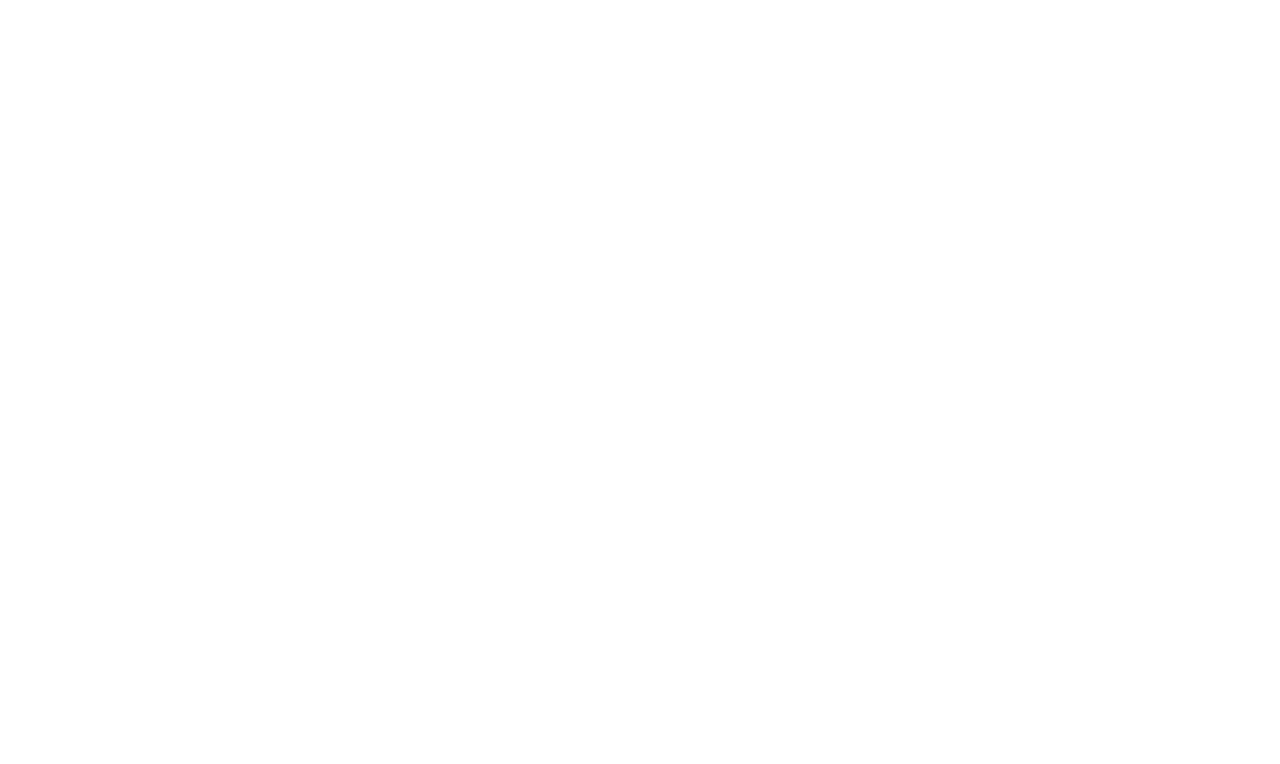
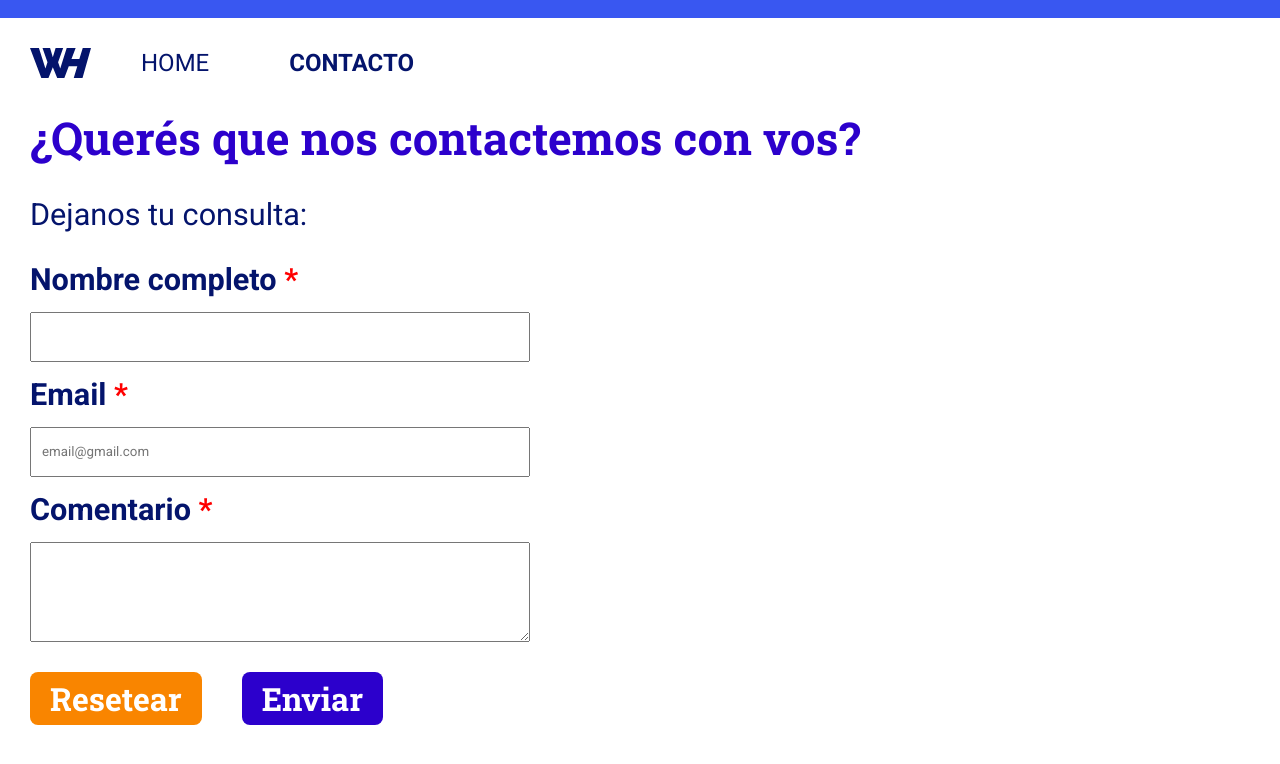
Before and after one commit to florluzduarte/desafios-bootcamp-java-2023, a plain HTML site: page modulo-5-HTML-CSS/contacto.html in a window 1280 px wide. Drawn offline with Linux system fonts and the light colour scheme.

Commit message:
HTML y CSS - Módulo 5 - Ejercicio 2

```diff
--- a/modulo-5-HTML-CSS/contacto.html
+++ b/modulo-5-HTML-CSS/contacto.html
@@ -3,7 +3,59 @@
   <head>
     <meta charset="UTF-8" />
     <meta name="viewport" content="width=device-width, initial-scale=1.0" />
-    <title>Document</title>
+    <title>Laboratorio 2</title>
+    <link rel="stylesheet" href="./styles.css" />
+    <link rel="preconnect" href="https://fonts.googleapis.com" />
+    <link rel="preconnect" href="https://fonts.gstatic.com" crossorigin />
+    <link
+      href="https://fonts.googleapis.com/css2?family=Roboto+Slab:wght@700&family=Roboto:wght@400;700&display=swap"
+      rel="stylesheet"
+    />
   </head>
-  <body></body>
+  <body>
+    <nav>
+      <div class="nav__line"></div>
+      <div class="nav__link__container">
+        <img src="./assets/M5-logo-azul.svg" alt="Logo Web Hosting" id="logo" />
+        <ul>
+          <li>
+            <a href="./index.html" class="nav__link">Home</a>
+          </li>
+          <li>
+            <a href="./contacto.html" class="nav__link activo">Contacto</a>
+          </li>
+        </ul>
+      </div>
+    </nav>
+    <div class="form__container">
+      <h1 class="form__title">¿Querés que nos contactemos con vos?</h1>
+      <form action="">
+        <p>Dejanos tu consulta:</p>
+        <div class="contact__form">
+          <label for="name">Nombre completo <span>*</span></label>
+          <input type="text" id="name" name="name" required />
+          <label for="email">Email <span>*</span></label>
+          <input
+            type="email"
+            id="email"
+            name="email"
+            required
+            placeholder="email@gmail.com"
+          />
+          <label for="message">Comentario <span>*</span></label>
+          <textarea
+            name="message"
+            id="message"
+            cols="30"
+            rows="10"
+            required
+          ></textarea>
+        </div>
+        <div class="buttons__form">
+          <input type="reset" value="Resetear" />
+          <input type="submit" value="Enviar" />
+        </div>
+      </form>
+    </div>
+  </body>
 </html>
--- a/modulo-5-HTML-CSS/styles.css
+++ b/modulo-5-HTML-CSS/styles.css
@@ -10,6 +10,8 @@
   --primary-color: #0a2ff1;
   --secondary-color: #04146c;
   --terciary-color: #3957f1;
+  --btn-primary-color: #2c00cc;
+  --btn-secondary-color: #f98500;
 }
 
 #logo {
@@ -60,7 +62,7 @@ nav li {
   margin: 8rem auto 4rem auto;
 }
 
-h1 {
+header h1 {
   font-family: "Roboto Slab", serif;
   color: var(--primary-color);
   font-size: 9.6rem;
@@ -76,3 +78,73 @@ header img {
   width: 100%;
   height: auto;
 }
+
+.form__container {
+  margin: 3rem;
+}
+
+.form__title {
+  font-size: 4.53rem;
+  color: var(--btn-primary-color);
+  font-family: "Roboto Slab", serif;
+  font-weight: 700;
+  margin: 3rem 0rem;
+}
+
+.contact__form {
+  display: flex;
+  flex-direction: column;
+  max-width: 50rem;
+}
+
+form p,
+.contact__form label {
+  font-size: 3.064rem;
+  color: var(--secondary-color);
+  margin: 1.5rem 0rem;
+}
+
+.contact__form label {
+  font-weight: 700;
+}
+
+.contact__form input {
+  height: 5rem;
+  padding: 1rem;
+  font-family: "Roboto", sans-serif;
+}
+
+.contact__form span {
+  color: red;
+}
+
+.contact__form textarea {
+  height: 10rem;
+  padding: 1rem;
+  font-family: "Roboto", sans-serif;
+}
+
+.buttons__form {
+  display: flex;
+  gap: 4rem;
+  margin-top: 3rem;
+}
+
+.buttons__form input {
+  color: #fff;
+  font-size: 3.2rem;
+  font-family: "Roboto Slab", serif;
+  font-weight: 700;
+  padding: 0.5rem 2rem;
+  border: none;
+  border-radius: 0.8rem;
+  cursor: pointer;
+}
+
+input[type="reset"] {
+  background-color: var(--btn-secondary-color);
+}
+
+input[type="submit"] {
+  background-color: var(--btn-primary-color);
+}
```
